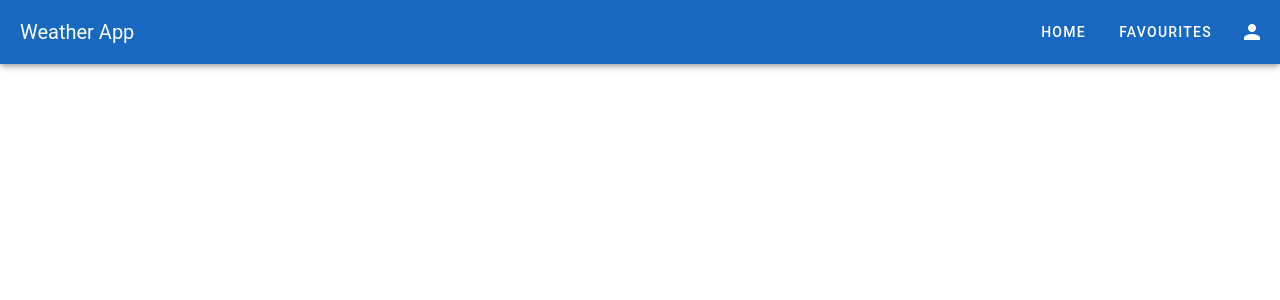
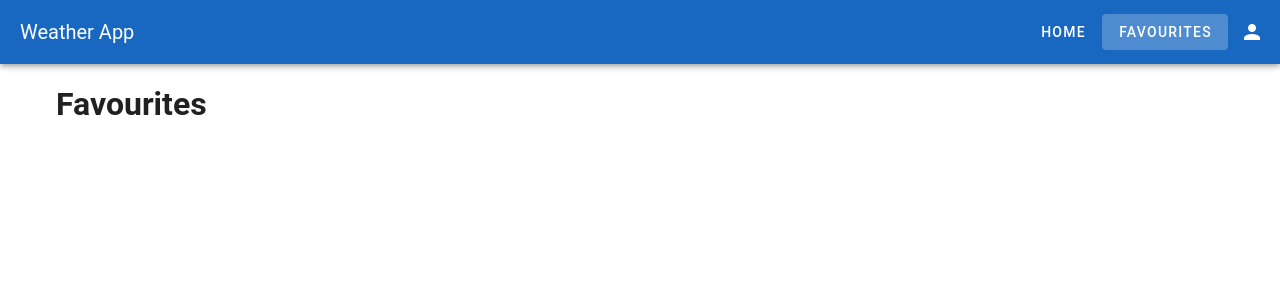
Before and after one commit to jakeunsted/PP_FS_test, a Nuxt app in the folder weather-frontend/: page /favourites in a window 1280 px wide. Shown: the top 300 px of the page. Built offline with nearby package versions, Linux system fonts and the light colour scheme; no server answers.

Commit message:
init fave page

```diff
--- /dev/null
+++ b/weather-frontend/pages/favourites.vue
@@ -0,0 +1,9 @@
+<template>
+  <div>
+    <h1>Favourites</h1>
+  </div>
+</template>
+
+<script setup lang="ts">
+
+</script>
```
